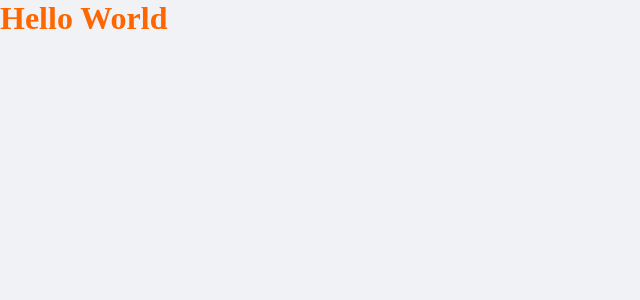
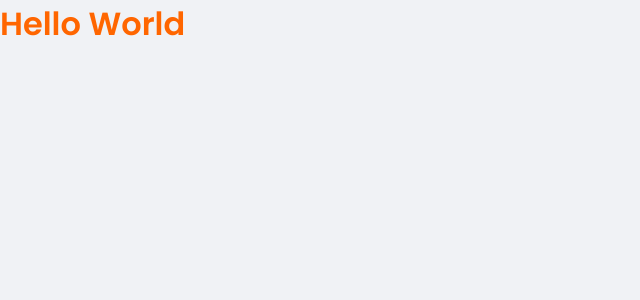
Before and after one commit to CabralArthur/MyFinances-M2, a React (Create React App) app: page / in a window 1280 px wide. Shown: the top 300 px of the page, without its empty margins (0-640 px from the left). Built offline with nearby package versions, Linux system fonts and the light colour scheme.

Commit message:
Inserting Fonts

```diff
--- a/public/index.html
+++ b/public/index.html
@@ -1,13 +1,23 @@
 <!DOCTYPE html>
 <html lang="en">
+
 <head>
   <meta charset="utf-8" />
   <meta name="viewport" content="width=device-width, initial-scale=1" />
   <link rel="shortcut icon" href="favicon.png" type="image/png">
+
+  <link rel="preconnect" href="https://fonts.googleapis.com">
+  <link rel="preconnect" href="https://fonts.gstatic.com" crossorigin>
+  <link
+    href="https://fonts.googleapis.com/css2?family=Poppins:ital,wght@0,300;0,400;0,500;0,600;0,700;0,800;1,300;1,400;1,500;1,600;1,700&display=swap"
+    rel="stylesheet"
+  >
   <title>MyFinances</title>
 </head>
+
 <body>
   <noscript>You need to enable JavaScript to run this app.</noscript>
   <div id="root"></div>
 </body>
+
 </html>
--- a/src/styles/global.ts
+++ b/src/styles/global.ts
@@ -39,6 +39,16 @@
         -webkit-font-smoothing: antialiased;
     }
 
+    //Definição de fontes e weight padrão
+    body, input, textarea, button{
+        font-family: 'Poppins', sans-serif;
+        font-weight: 400;
+    }
+
+    h1, h2, h3, h4, h5, h6, strong{
+        font-weight: 600;
+    }
+
     button{
         cursor: pointer;
     }
```
Lines whose indentation alone changed are shown as unchanged.
